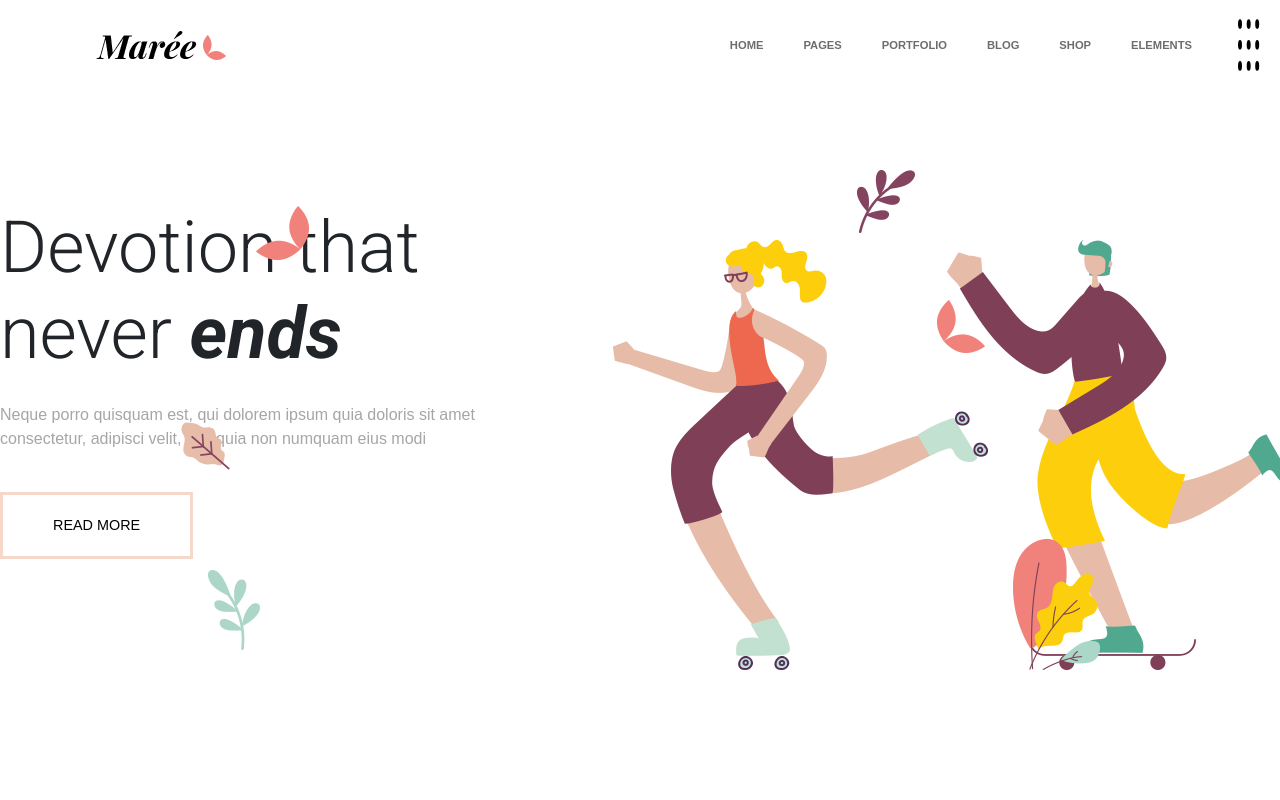
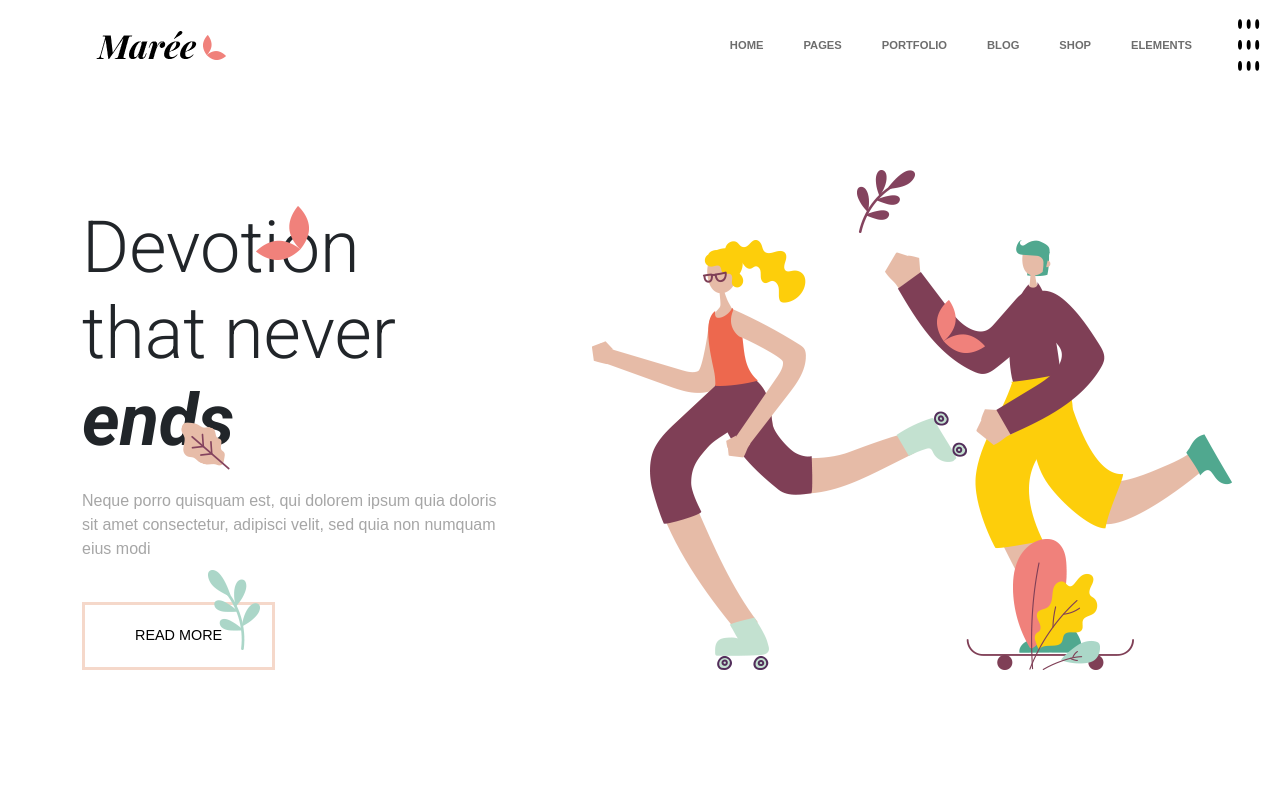
Before and after one commit to dario-bennardino/proj-html-vuejs, a Vue app: page / in a window 1280 px wide. Shown: the top 800 px of the page. Built offline with nearby package versions, Linux system fonts and the light colour scheme; the HTML template or start-up script is replaced by a standard one.

Commit message:
[add] modificato container jumbotron

```diff
--- a/src/components/Jumbotron.vue
+++ b/src/components/Jumbotron.vue
@@ -20,7 +20,7 @@ import { store } from '../data/store'
 
 <template>
     <div class="jumbotron d-flex ">
-        <div class="container_ d-flex ">
+        <div class="container d-flex ">
 
             <div class="box-text-jumbotron">
                 <h1 class="text-start">Devotion that never <span class="fw-bold">ends</span></h1>
@@ -107,7 +107,7 @@ import { store } from '../data/store'
             right: 1050px;
         }
 
-        .container_{
+        .container{
 
             width: 1450px;
             height: 500px;
```
